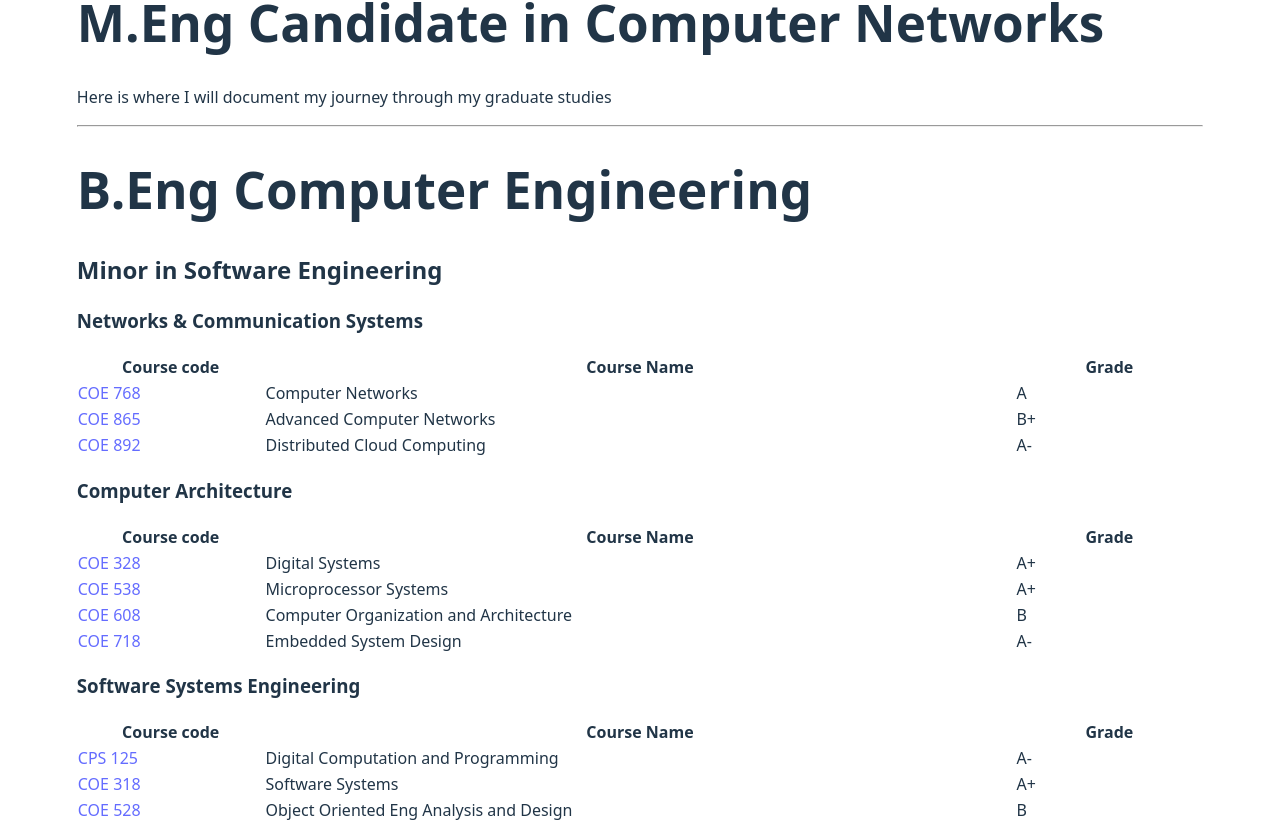
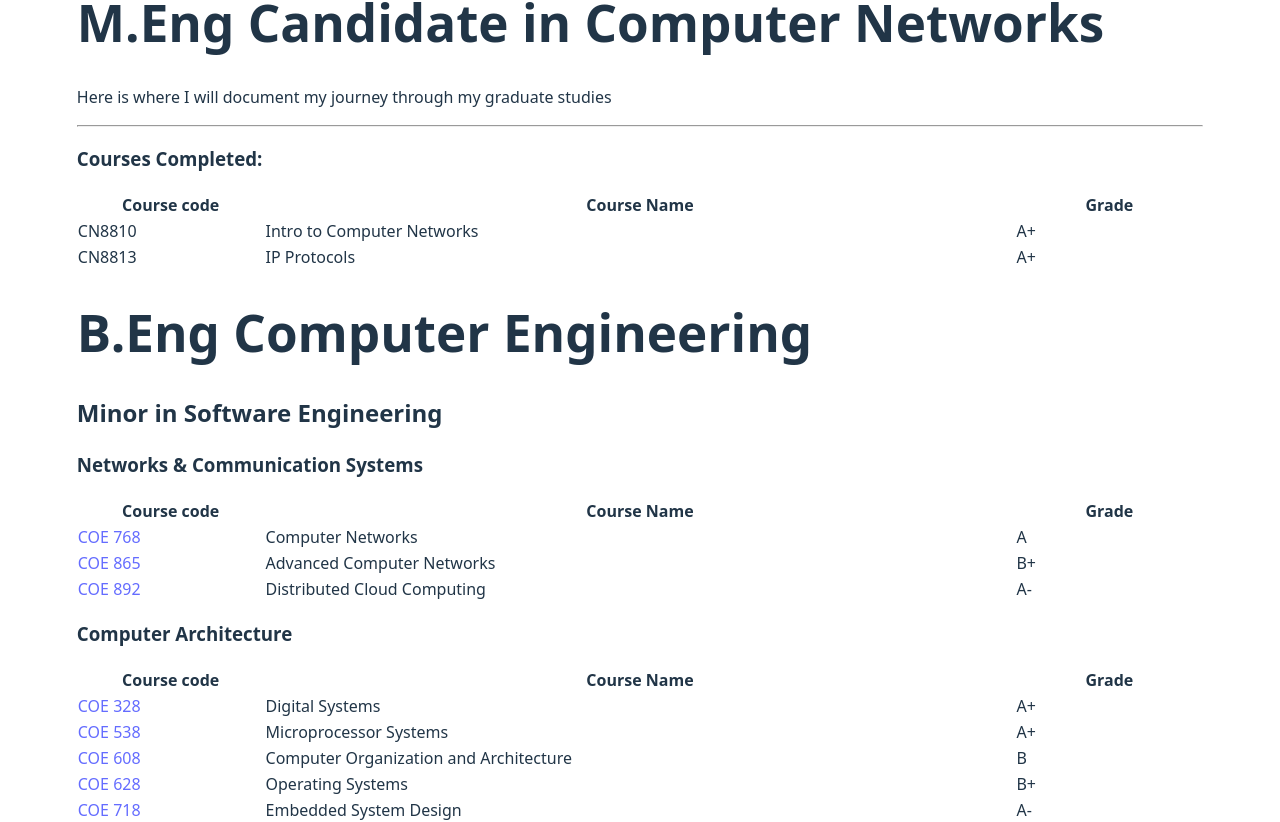
Before and after one commit to marvitian/marvitian_dot_com, a React (Vite) app: page /school in a window 1280 px wide. Shown: the part 242-1064 px from the top of the page. Built offline with nearby package versions, Linux system fonts and the light colour scheme.

Commit message:
added some courses to transcript

```diff
--- a/src/pages/School.jsx
+++ b/src/pages/School.jsx
@@ -7,6 +7,23 @@ function Masters(){
             <h1>M.Eng Candidate in Computer Networks</h1>
             <p>Here is where I will document my journey through my graduate studies</p>
             <hr/>
+            <h3>Courses Completed:</h3>
+                <table>
+                    <th style={{width:"10%"}}>Course code</th>
+                    <th style={{width:"40%"}}>Course Name</th>
+                    <th style={{width:"10%"}}>Grade</th>
+                    <tr>
+                        <td>CN8810</td>
+                        <td>Intro to Computer Networks</td>
+                        <td>A+</td>
+                    </tr>
+                    <tr>
+                        <td>CN8813</td>
+                        <td>IP Protocols</td>
+                        <td>A+</td>
+                    </tr>
+
+                </table>
         </div>
     );
 }
@@ -58,6 +75,12 @@ function Undergrad(){
                         <td><a href="https://www.ee.torontomu.ca/undergraduate/outlines/COE608_course_outline.pdf" target="_blank">COE 608</a></td>
                         <td>Computer Organization and Architecture</td>
                         <td>B</td>
+                    </tr>
+                    <tr>
+                        {/* operating systems */}
+                        <td><a href="https://www.ee.torontomu.ca/undergraduate/outlines/COE628_course_outline.pdf" target="_blank">COE 628</a></td>
+                        <td>Operating Systems</td>
+                        <td>B+</td>
                     </tr>
                     <tr>
                         <td><a href="https://www.ee.torontomu.ca/undergraduate/outlines/COE718_course_outline.pdf" target="_blank">COE 718</a></td>
```
